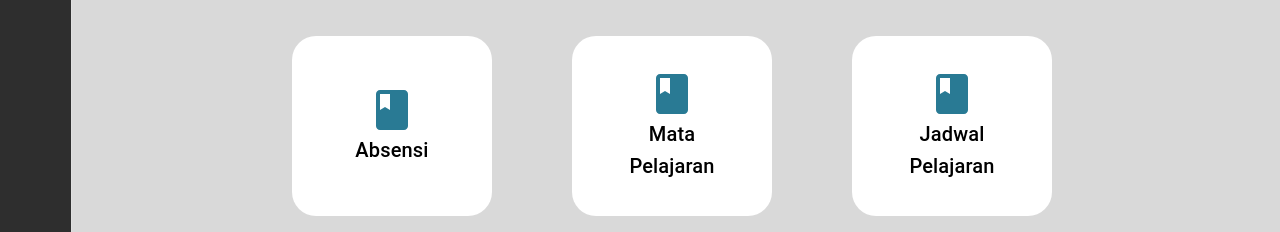
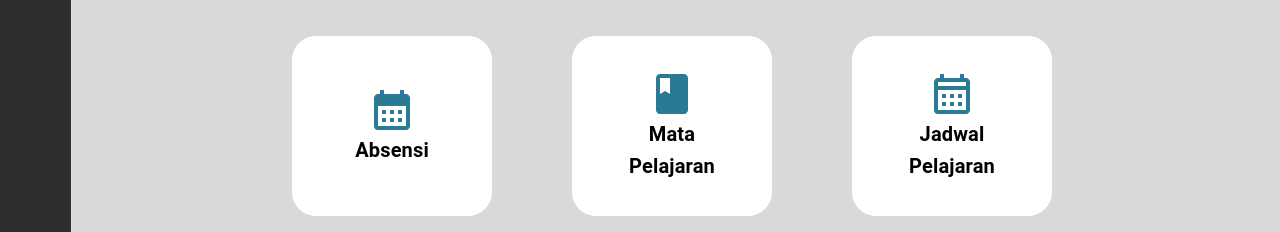
Before and after one commit to KarooDevs/siasat-v1, a Next.js app: page /murid/dashboard in a window 1280 px wide. Shown: the part 548-780 px from the top of the page. Built offline with nearby package versions, Linux system fonts and the light colour scheme.

Commit message:
fix - icon

```diff
--- a/app/murid/dashboard/page.tsx
+++ b/app/murid/dashboard/page.tsx
@@ -1,7 +1,13 @@
 import CardDashboard from "@/components/Card/CardDashboard";
 import { Box, Button, Container, Grid, Typography } from "@mui/material";
 import Image from "next/image";
-import { MdBook } from "react-icons/md";
+import {
+  MdBook,
+  MdCalendarMonth,
+  MdLibraryBooks,
+  MdMenuBook,
+  MdOutlineCalendarMonth,
+} from "react-icons/md";
 
 function page() {
   return (
@@ -85,7 +91,7 @@ function page() {
           }}
         >
           <CardDashboard
-            icon={<MdBook size={48} color="#297a94" />}
+            icon={<MdCalendarMonth size={48} color="#297a94" />}
             title="Absensi"
             href={"/murid/absensi"}
           />
@@ -97,19 +103,19 @@ function page() {
           />
 
           <CardDashboard
-            icon={<MdBook size={48} color="#297a94" />}
+            icon={<MdOutlineCalendarMonth size={48} color="#297a94" />}
             title="Jadwal Pelajaran"
             href={"/murid/jadwal"}
           />
 
           <CardDashboard
-            icon={<MdBook size={48} color="#297a94" />}
+            icon={<MdLibraryBooks size={48} color="#297a94" />}
             title="Nilai Siswa"
             href={"/murid/nilai"}
           />
 
           <CardDashboard
-            icon={<MdBook size={48} color="#297a94" />}
+            icon={<MdMenuBook size={48} color="#297a94" />}
             title="Rapor Siswa"
             href={"/murid/rapor"}
           />
--- a/components/Card/CardDashboard/index.tsx
+++ b/components/Card/CardDashboard/index.tsx
@@ -32,7 +32,7 @@ const CardDashboard = ({
           }}
         >
           {icon}
-          <Typography variant="h6" color="initial">
+          <Typography variant="h6" color="black" fontWeight="bold">
             {title}
           </Typography>
         </Box>
```
